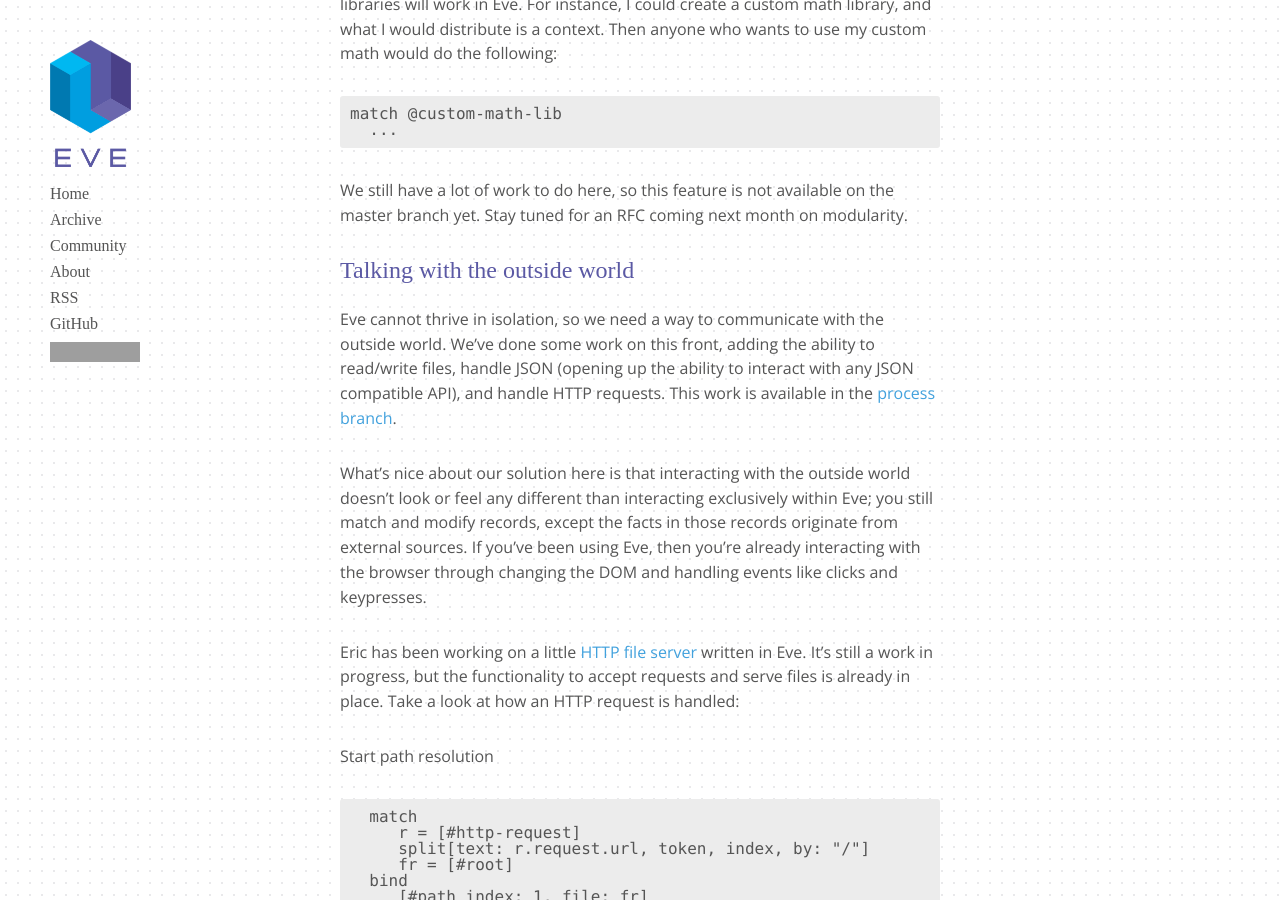
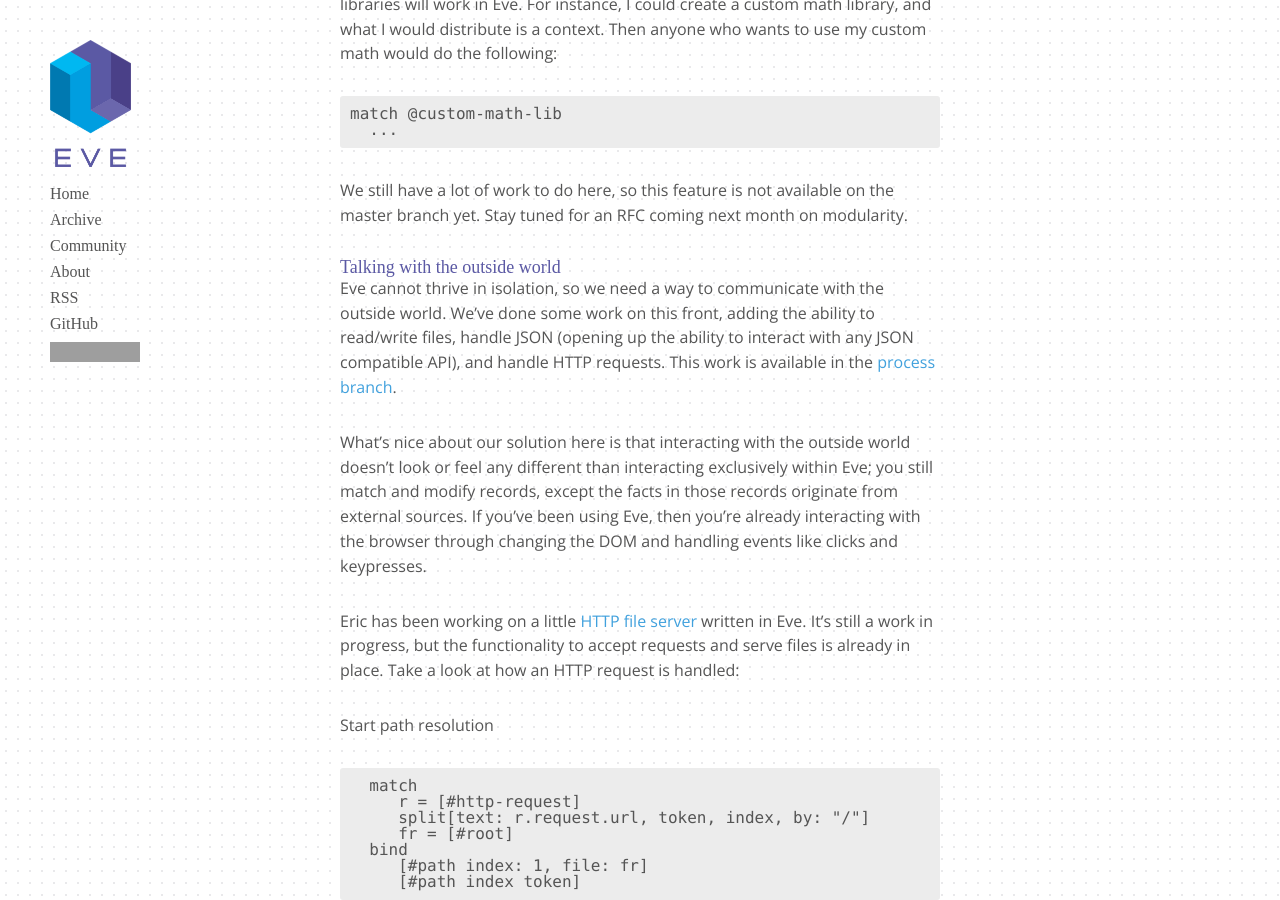
Before and after one commit to Kodowa/incidentalcomplexity, a Jekyll site: the page built from _posts/2016-08-31-august.md, in a window 1280 px wide and 900 px high, scrolled down 3191 px. Built offline with Jekyll 4.4.1, drawn with Linux system fonts in a browser that asks for light colours; some web fonts are replaced; grey boxes are pictures that could not be loaded.

Commit message:
Change header level

```diff
--- a/_posts/2016-08-31-august.md
+++ b/_posts/2016-08-31-august.md
@@ -112,7 +112,7 @@ We still have a lot of work to do here, so this feature is not available on the
 
 [1.3.1]: https://github.com/witheve/Eve/tree/modularity
 
-### Talking with the outside world
+#### Talking with the outside world
 
 Eve cannot thrive in isolation, so we need a way to communicate with the outside world. We've done some work on this front, adding the ability to read/write files, handle JSON (opening up the ability to interact with any JSON compatible API), and handle HTTP requests. This work is available in the [process branch][1.4.2].
 
```
